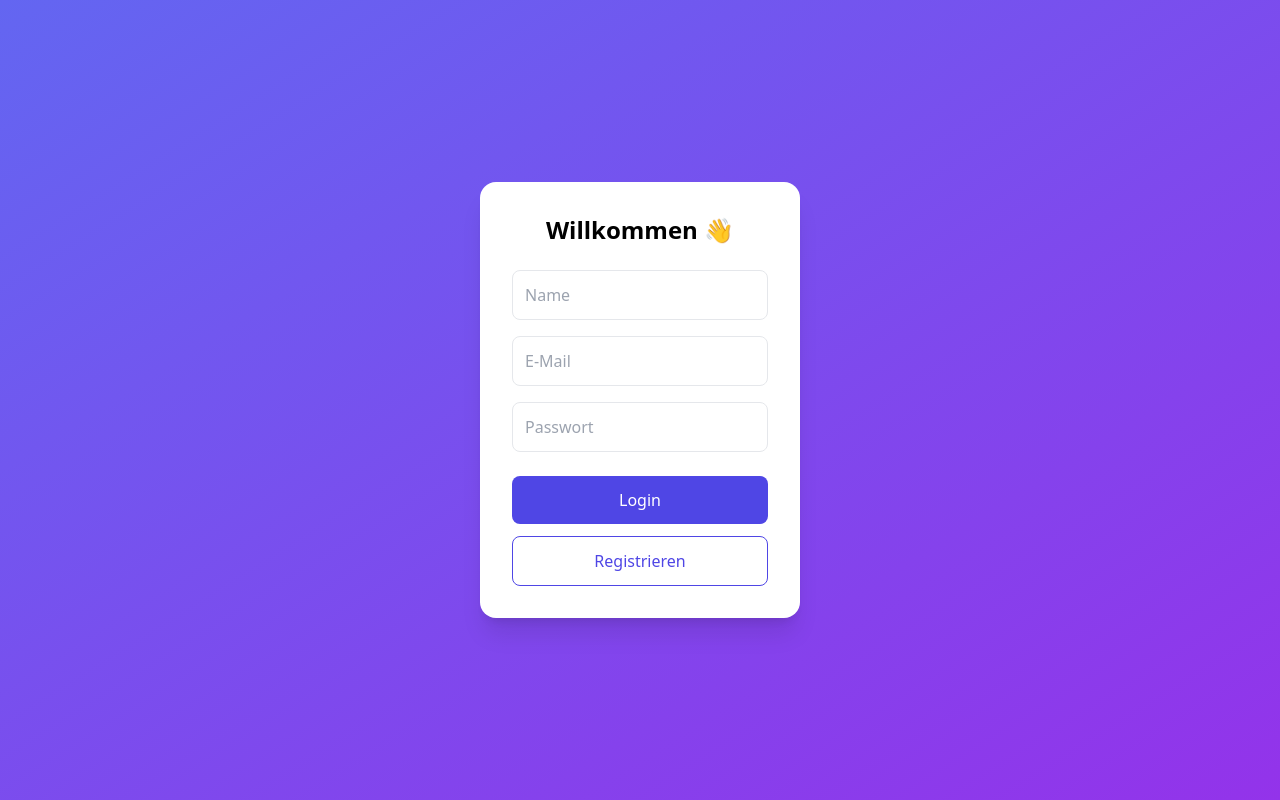
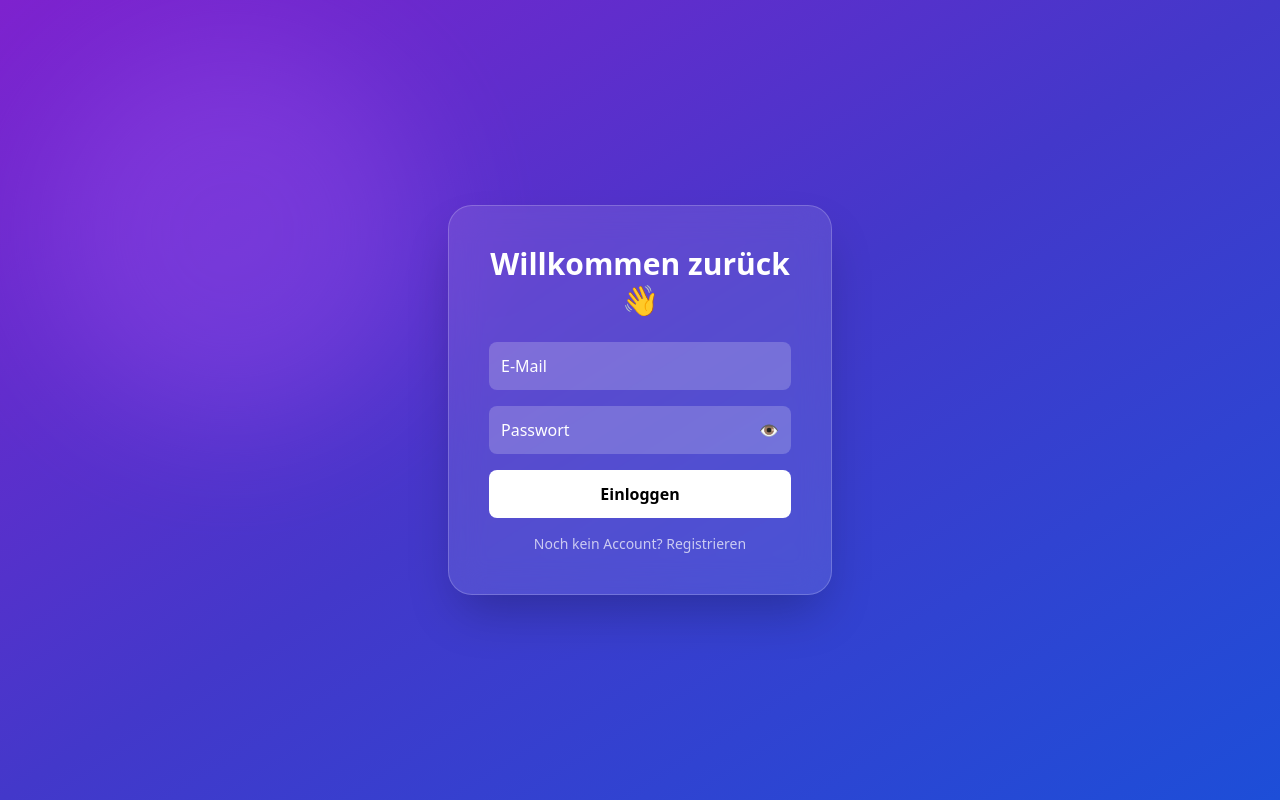
Before and after one commit to Kmoayedi/login-frontend, a React (Create React App) app: page / in a window 1280 px wide. Built offline with nearby package versions, Linux system fonts and the light colour scheme.

Commit message:
Frontend edit

```diff
--- a/src/App.js
+++ b/src/App.js
@@ -3,24 +3,12 @@ import React, { useState } from "react";
 function App() {
   const [email, setEmail] = useState("");
   const [password, setPassword] = useState("");
-  const [name, setName] = useState("");
-  const [welcome, setWelcome] = useState("");
-
-  const register = async () => {
-    const res = await fetch("https://login-backend-q71a.onrender.com/register", {
-    method: "POST",
-    headers: {
-      "Content-Type": "application/json",
-    },
-    body: JSON.stringify({ name, email, password }),
-  });
-
-  const data = await res.json();
-  setWelcome(data.message);
-  };
+  const [show, setShow] = useState(false);
+  const [error, setError] = useState("");
 
   const login = async () => {
-    const res = await fetch("https://login-backend-q71a.onrender.com/login", {
+    try {
+      const res = await fetch("https://DEIN-BACKEND.onrender.com/login", {
         method: "POST",
         headers: {
           "Content-Type": "application/json",
@@ -31,56 +19,72 @@ function App() {
       const data = await res.json();
 
       if (data.token) {
-      alert("Login erfolgreich");
+        setError("");
+        alert("Willkommen!");
       } else {
-      alert(data.error);
+        setError(data.error);
+      }
+    } catch (err) {
+      setError("Server nicht erreichbar");
     }
   };
 
   return (
-    <div className="min-h-screen flex items-center justify-center bg-gradient-to-br from-indigo-500 to-purple-600">
+    <div className="min-h-screen flex items-center justify-center bg-gradient-to-br from-purple-700 via-indigo-700 to-blue-700">
 
-      <div className="bg-white p-8 rounded-2xl shadow-xl w-80">
+      {/* Glow Effekt */}
+      <div className="absolute w-96 h-96 bg-purple-500 blur-3xl opacity-30 rounded-full top-10 left-10"></div>
 
-        <h2 className="text-2xl font-bold text-center mb-6">
-          Willkommen 👋
+      {/* Card */}
+      <div className="relative backdrop-blur-lg bg-white/10 p-10 rounded-3xl shadow-2xl w-96 text-white border border-white/20">
+
+        <h2 className="text-3xl font-bold text-center mb-6">
+          Willkommen zurück 👋
         </h2>
+
+        {/* Email */}
         <input
-           className="w-full p-3 mb-4 border rounded-lg"
-           placeholder="Name"
-           onChange={(e) => setName(e.target.value)}
-        />
-        <input
-          className="w-full p-3 mb-4 border rounded-lg focus:outline-none focus:ring-2 focus:ring-indigo-400"
+          type="email"
           placeholder="E-Mail"
+          className="w-full p-3 mb-4 rounded-lg bg-white/20 placeholder-white outline-none focus:ring-2 focus:ring-white"
           onChange={(e) => setEmail(e.target.value)}
         />
 
+        {/* Passwort */}
+        <div className="relative">
           <input
-          type="password"
-          className="w-full p-3 mb-6 border rounded-lg focus:outline-none focus:ring-2 focus:ring-indigo-400"
+            type={show ? "text" : "password"}
             placeholder="Passwort"
+            className="w-full p-3 mb-4 rounded-lg bg-white/20 placeholder-white outline-none focus:ring-2 focus:ring-white"
             onChange={(e) => setPassword(e.target.value)}
           />
 
+          <span
+            className="absolute right-3 top-3 cursor-pointer"
+            onClick={() => setShow(!show)}
+          >
+            👁️
+          </span>
+        </div>
+
+        {/* Fehler */}
+        {error && (
+          <p className="text-red-300 mb-4 text-sm">
+            {error}
+          </p>
+        )}
+
+        {/* Button */}
         <button
           onClick={login}
-          className="w-full bg-indigo-600 text-white py-3 rounded-lg hover:bg-indigo-700 transition mb-3"
+          className="w-full bg-white text-black py-3 rounded-lg font-semibold hover:scale-105 transition"
         >
-          Login
+          Einloggen
         </button>
 
-        <button
-          onClick={register}
-          className="w-full border border-indigo-600 text-indigo-600 py-3 rounded-lg hover:bg-indigo-50 transition"
-        >
-          Registrieren
-        </button>
-        {welcome && (
-          <p className="mt-4 text-green-600 font-semibold">
-          {welcome}
+        <p className="text-center text-sm mt-4 opacity-70">
+          Noch kein Account? Registrieren
         </p>
-        )}
       </div>
     </div>
   );
```
Lines whose indentation alone changed are shown as unchanged.
